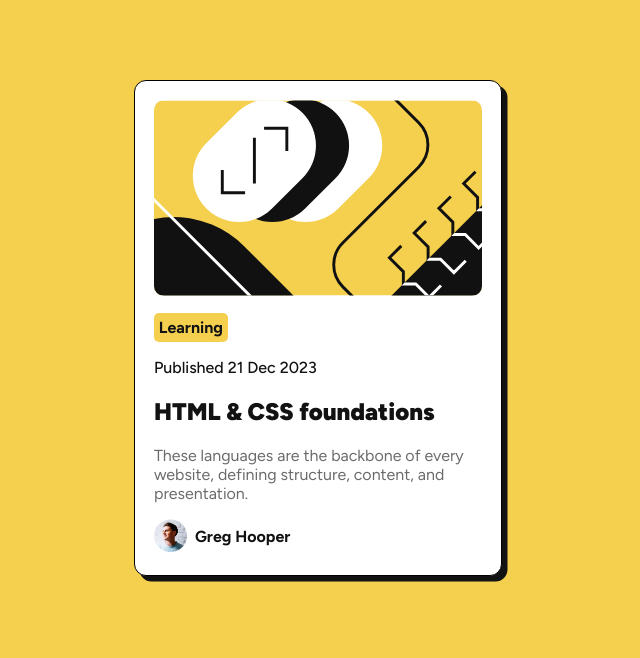
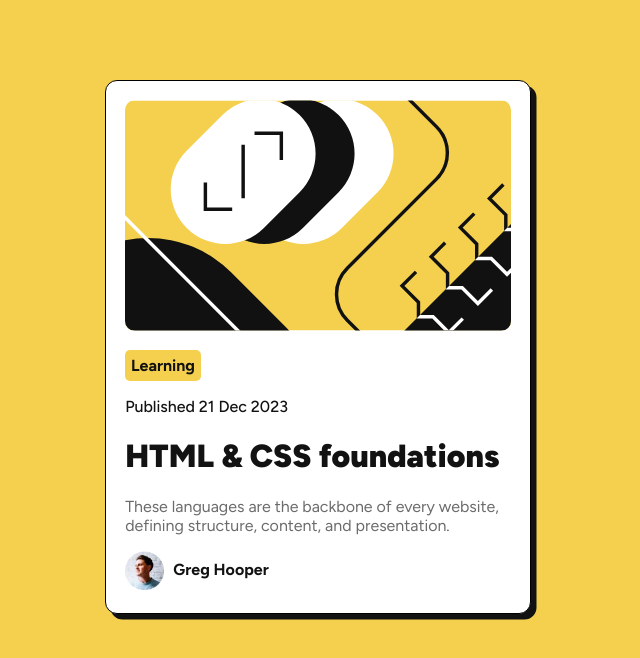
Before and after one commit to Som-so/Blog_preview_card_project, a plain HTML site: page index.html in a window 1280 px wide. Shown: the whole page, without its empty margins (322-962 px from the left). Drawn offline with Linux system fonts and the light colour scheme.

Commit message:
Added a level one heading to project and adjusted media queries

```diff
--- a/blogp.css
+++ b/blogp.css
@@ -38,7 +38,7 @@ img {
     font-weight: 500;
 }
 
-h2 {
+h1 {
     font-weight: 900;
 }
 
@@ -75,26 +75,26 @@ h2 {
 }
 
 @media screen and (min-width: 641px) {
-   .main-body { margin: 5em 9em;
+   .main-body { margin: 5em 7.2em;
 }
 }
 
 @media screen and (min-width: 961px) {
-   .main-body { margin: 5em 17em;
+   .main-body { margin: 5em 16.4em;
 }
 }
 
 @media screen and (min-width: 1025px) {
-   .main-body { margin: 5em 20em;
+   .main-body { margin: 5em 18.4em;
 }
 }
 
 @media screen and (min-width: 1280px) {
-   .main-body { margin: 5em 28em;
+   .main-body { margin: 5em 26.2em;
 }
 }
 
 @media screen and (min-width: 1320px) {
-   .main-body { margin: 5em 35em;
+   .main-body { margin: 5em 33.8em;
 }
 }
--- a/index.html
+++ b/index.html
@@ -27,7 +27,7 @@
 
       <p class="publdate">Published 21 Dec 2023</p>
 
-      <h2>HTML & CSS foundations</h2>
+      <h1>HTML & CSS foundations</h1>
     </header>
 
     <main>
```
